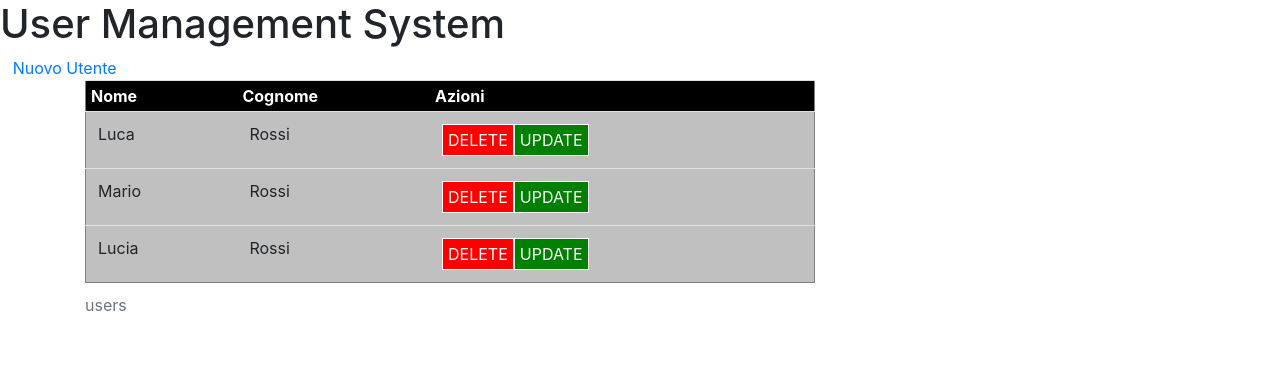
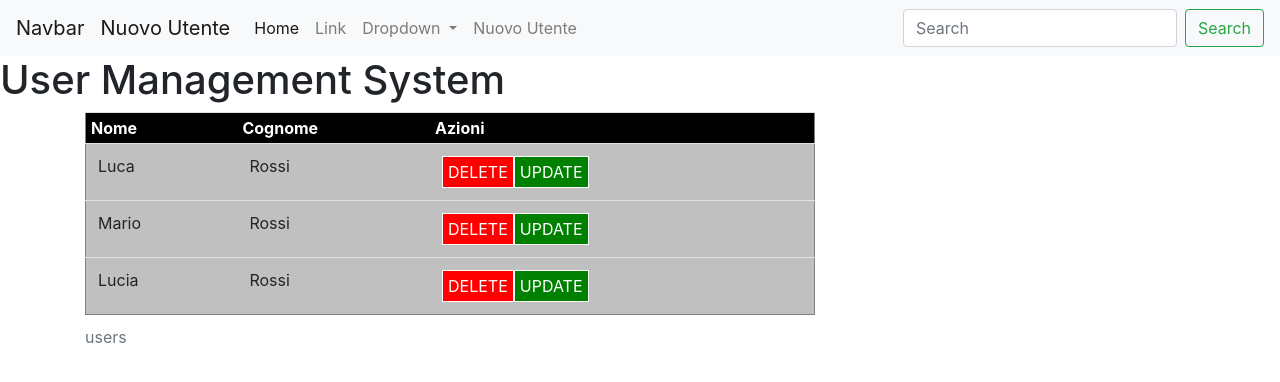
Before and after one commit to NickoManu/angular-ivy-h5bvqs, an Angular app: page / in a window 1280 px wide. Shown: the top 382 px of the page. Built offline with nearby package versions, Linux system fonts and the light colour scheme.

Commit message:
3 files modified, 3 added

```diff
--- a/src/app/app.component.html
+++ b/src/app/app.component.html
@@ -1,7 +1,9 @@
+<app-nav (onNewUser)="newUser()"></app-nav>
+
 <h1>User Management System</h1>
 <div class="main">
 
-  <a href="#" (click)="newUser()">Nuovo Utente</a>
+
 <div class="container">
   <div class="row">
     <div class="col-sm-8">
--- a/src/app/app.module.ts
+++ b/src/app/app.module.ts
@@ -10,11 +10,12 @@ import { UsersComponent } from "./users/users.component";
 import { UserComponent } from './user/user.component';
 import { UserService } from "./users/user.service";
 import { UserDetailComponent } from './user-detail/user-detail.component';
+import { NavComponent } from './nav/nav.component';
 
 
 @NgModule({
   imports: [BrowserModule, FormsModule],
-  declarations: [AppComponent, HelloComponent, UsersComponent, UserComponent, UserDetailComponent],
+  declarations: [AppComponent, HelloComponent, UsersComponent, UserComponent, UserDetailComponent, NavComponent],
   bootstrap: [AppComponent],
   providers: [UserService]
 })
--- /dev/null
+++ b/src/app/nav/nav.component.html
@@ -0,0 +1,39 @@
+<nav class="navbar navbar-expand-lg navbar-light bg-light">
+  <a class="navbar-brand" href="#">Navbar</a>
+
+   <a href="#" class="navbar-brand" (click)="newUser()">Nuovo Utente</a>
+
+  <button class="navbar-toggler" type="button" data-toggle="collapse" data-target="#navbarSupportedContent" aria-controls="navbarSupportedContent" aria-expanded="false" aria-label="Toggle navigation">
+    <span class="navbar-toggler-icon"></span>
+  </button>
+
+  <div class="collapse navbar-collapse" id="navbarSupportedContent">
+    <ul class="navbar-nav mr-auto">
+      <li class="nav-item active">
+        <a class="nav-link" href="#">Home <span class="sr-only">(current)</span></a>
+      </li>
+      <li class="nav-item">
+        <a class="nav-link" href="#">Link</a>
+      </li>
+      <li class="nav-item dropdown">
+        <a class="nav-link dropdown-toggle" href="#" id="navbarDropdown" role="button" data-toggle="dropdown" aria-haspopup="true" aria-expanded="false">
+          Dropdown
+        </a>
+
+        <div class="dropdown-menu" aria-labelledby="navbarDropdown">
+          <a class="dropdown-item" href="#">Nuovo Utente</a>
+          <a class="dropdown-item" href="#">Another action</a>
+          <div class="dropdown-divider"></div>
+          <a class="dropdown-item" href="#">Nuovo Utente</a>
+        </div>
+      </li>
+      <li class="nav-item">
+        <a class="nav-link"  href="#" tabindex="-1" >Nuovo Utente</a>
+      </li>
+    </ul>
+    <form class="form-inline my-2 my-lg-0">
+      <input class="form-control mr-sm-2" type="search" placeholder="Search" aria-label="Search">
+      <button class="btn btn-outline-success my-2 my-sm-0" type="submit">Search</button>
+    </form>
+  </div>
+</nav>
--- /dev/null
+++ b/src/app/nav/nav.component.ts
@@ -0,0 +1,19 @@
+import { Component, EventEmitter, OnInit, Output } from '@angular/core';
+
+@Component({
+  selector: 'app-nav',
+  templateUrl: './nav.component.html',
+  styleUrls: ['./nav.component.css']
+})
+export class NavComponent implements OnInit {
+  @Output() onNewUser = new EventEmitter();
+  constructor() { }
+
+  ngOnInit() {
+  }
+
+  newUser(){
+    this.onNewUser.emit();
+  }
+
+}
--- a/src/app/user-detail/user-detail.component.html
+++ b/src/app/user-detail/user-detail.component.html
@@ -1,20 +1,20 @@
-<form #f="ngForm">{{f.form.value | json}}
+<form #f="ngForm">
 
   <input type="hidden" name="id" [(ngModel)] = "user.id">
 
   <div class="form-group">
   <label for="nome">Nome</label>
-  <input [(ngModel)] = "user.nome" name="nome" id="nome">
+  <input class="form-control" [(ngModel)] = "user.nome" name="nome" id="nome">
   </div>
 
   <div class="form-group">
   <label for="cognome">Cognome</label>
-  <input [(ngModel)] = "user.cognome" name="cognome" id="cognome">
+  <input class="form-control" [(ngModel)] = "user.cognome" name="cognome" id="cognome">
   </div>
 
   <div class="form-group form-footer">
-    <button class="btn-save" (click) = "saveUser()">SAVE</button>
-    <button class="btn-save" (click) = "resetForm(f.form)">RESET</button>
+    <button class="btn btn-primary btn-sm" (click) = "saveUser()">SAVE</button>
+    <button class="btn btn-danger btn-sm" (click) = "resetForm(f.form)">RESET</button>
   </div>
 
 </form>
```
Also changed, not shown: src/app/nav/nav.component.css (added).
